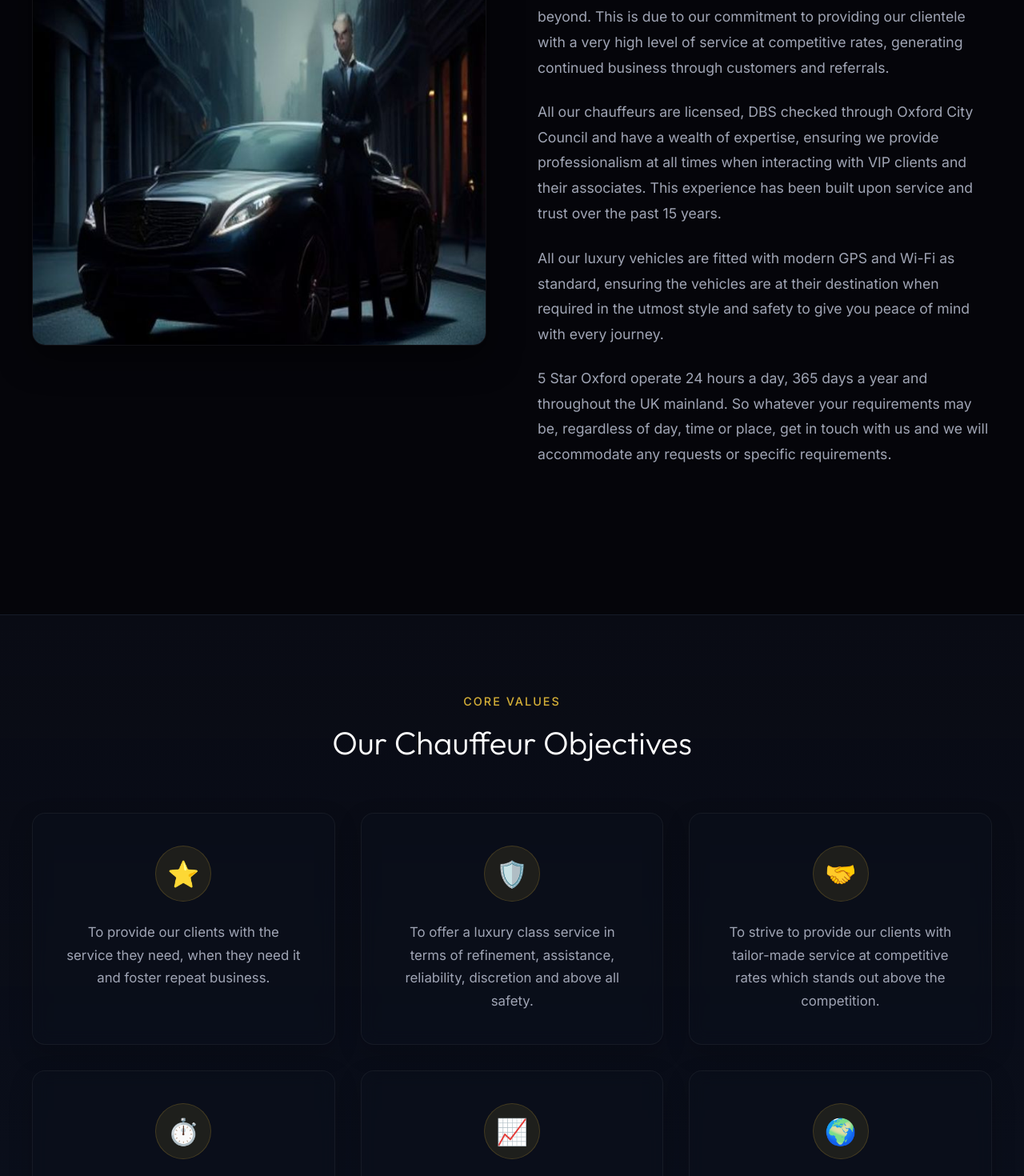
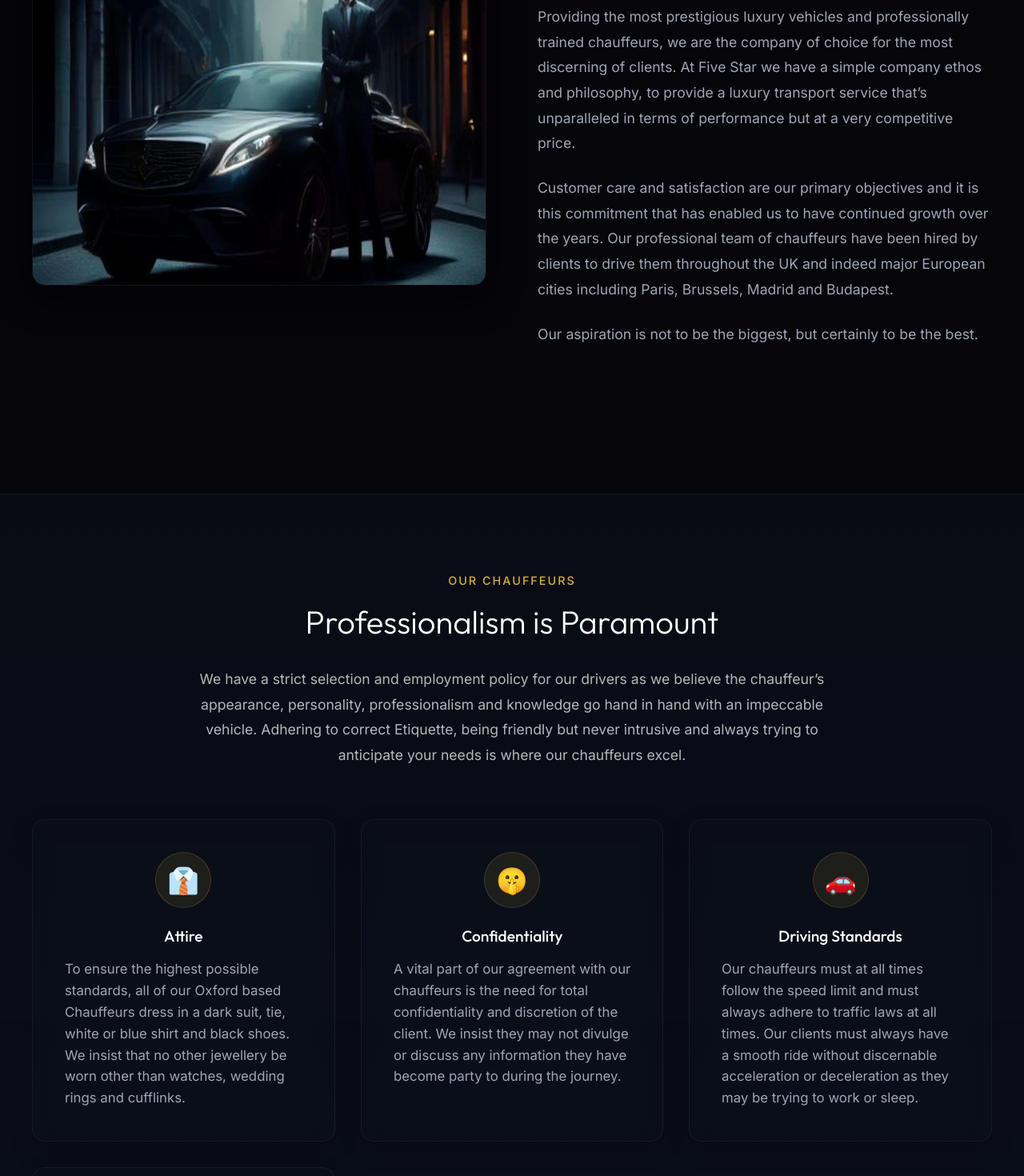
Before and after one commit to num876/oxford-vip-chauffeurs, a Next.js app: page /about-us in a window 1280 px wide. Shown: the part 840-2310 px from the top of the page at 80% size. Built offline with nearby package versions, Linux system fonts and the light colour scheme; a web font is replaced by a local one.

Commit message:
Replace placeholder text with scraped content from live site

```diff
--- a/src/app/about-us/page.tsx
+++ b/src/app/about-us/page.tsx
@@ -6,13 +6,11 @@ export const metadata = {
   title: 'About Us | 5 Star Oxford',
 };
 
-const objectives = [
-  { icon: '⭐', text: 'To provide our clients with the service they need, when they need it and foster repeat business.' },
-  { icon: '🛡️', text: 'To offer a luxury class service in terms of refinement, assistance, reliability, discretion and above all safety.' },
-  { icon: '🤝', text: 'To strive to provide our clients with tailor-made service at competitive rates which stands out above the competition.' },
-  { icon: '⏱️', text: 'To constantly strive to improve the efficiency, effectiveness and responsiveness of our services.' },
-  { icon: '📈', text: 'To seek continuous improvement year on year with the levels of service offered to all our clients.' },
-  { icon: '🌍', text: 'To market and promote 5 Star Oxford to a wider public nationally, and work in partnership with other agencies.' }
+const chauffeurStandards = [
+  { icon: '👔', title: 'Attire', text: 'To ensure the highest possible standards, all of our Oxford based Chauffeurs dress in a dark suit, tie, white or blue shirt and black shoes. We insist that no other jewellery be worn other than watches, wedding rings and cufflinks.' },
+  { icon: '🤫', title: 'Confidentiality', text: 'A vital part of our agreement with our chauffeurs is the need for total confidentiality and discretion of the client. We insist they may not divulge or discuss any information they have become party to during the journey.' },
+  { icon: '🚗', title: 'Driving Standards', text: 'Our chauffeurs must at all times follow the speed limit and must always adhere to traffic laws at all times. Our clients must always have a smooth ride without discernable acceleration or deceleration as they may be trying to work or sleep.' },
+  { icon: '🗺️', title: 'Route Knowledge', text: 'Before employment all chauffeurs have to go through a test of, arterial routes, all major airports and terminal layout, locations of major hotels, restaurants and other points of interests around Oxford and London.' }
 ];
 
 export default function AboutPage() {
@@ -52,38 +50,39 @@ export default function AboutPage() {
               <h2 className={styles.sectionTitle}>A Legacy of Excellence in Chauffeur Travel</h2>
 
               <p className={styles.storyText}>
-                Here at 5 Star Oxford we provide a luxury chauffeur service that’s tailored for each of our clients and delivered bespoke to your individual needs.
+                5 Star Oxford has cemented its reputation as Oxford’s finest luxury chauffeur company and takes pride in being the market leader in executive transport. Throughout the South East and Oxfordshire in particular, our name is synonymous with quality, comfort, reliability and punctuality.
               </p>
               <p className={styles.storyText}>
-                As a family-run business, 5 Star Oxford has fast become the chauffeur company of choice throughout the Oxfordshire region and beyond. This is due to our commitment to providing our clientele with a very high level of service at competitive rates, generating continued business through customers and referrals.
+                Providing the most prestigious luxury vehicles and professionally trained chauffeurs, we are the company of choice for the most discerning of clients. At Five Star we have a simple company ethos and philosophy, to provide a luxury transport service that’s unparalleled in terms of performance but at a very competitive price.
               </p>
               <p className={styles.storyText}>
-                All our chauffeurs are licensed, DBS checked through Oxford City Council and have a wealth of expertise, ensuring we provide professionalism at all times when interacting with VIP clients and their associates. This experience has been built upon service and trust over the past 15 years.
+                Customer care and satisfaction are our primary objectives and it is this commitment that has enabled us to have continued growth over the years. Our professional team of chauffeurs have been hired by clients to drive them throughout the UK and indeed major European cities including Paris, Brussels, Madrid and Budapest.
               </p>
               <p className={styles.storyText}>
-                All our luxury vehicles are fitted with modern GPS and Wi-Fi as standard, ensuring the vehicles are at their destination when required in the utmost style and safety to give you peace of mind with every journey.
-              </p>
-              <p className={styles.storyText}>
-                5 Star Oxford operate 24 hours a day, 365 days a year and throughout the UK mainland. So whatever your requirements may be, regardless of day, time or place, get in touch with us and we will accommodate any requests or specific requirements.
+                Our aspiration is not to be the biggest, but certainly to be the best.
               </p>
             </div>
           </div>
         </div>
       </section>
 
-      {/* Objectives Section */}
+      {/* Objectives Section (Now Chauffeur Standards) */}
       <section className={styles.objectivesSection}>
         <div className={styles.container}>
           <div className={styles.objectivesHeader}>
-            <span className={styles.sectionSubtitle}>Core Values</span>
-            <h2 className={styles.sectionTitle}>Our Chauffeur Objectives</h2>
+            <span className={styles.sectionSubtitle}>Our Chauffeurs</span>
+            <h2 className={styles.sectionTitle}>Professionalism is Paramount</h2>
+            <p className={styles.storyText} style={{ textAlign: 'center', maxWidth: '800px', margin: '0 auto', color: 'rgba(255,255,255,0.7)' }}>
+              We have a strict selection and employment policy for our drivers as we believe the chauffeur’s appearance, personality, professionalism and knowledge go hand in hand with an impeccable vehicle. Adhering to correct Etiquette, being friendly but never intrusive and always trying to anticipate your needs is where our chauffeurs excel.
+            </p>
           </div>
 
-          <div className={styles.objectivesGrid}>
-            {objectives.map((objective, index) => (
+          <div className={styles.objectivesGrid} style={{ marginTop: '3rem' }}>
+            {chauffeurStandards.map((standard, index) => (
               <div key={index} className={styles.objectiveCard}>
-                <div className={styles.objectiveIcon}>{objective.icon}</div>
-                <p className={styles.objectiveText}>{objective.text}</p>
+                <div className={styles.objectiveIcon}>{standard.icon}</div>
+                <h3 style={{ color: 'white', marginBottom: '1rem', fontSize: '1.2rem', fontWeight: '500' }}>{standard.title}</h3>
+                <p className={styles.objectiveText} style={{ textAlign: 'left', lineHeight: '1.6' }}>{standard.text}</p>
               </div>
             ))}
           </div>
--- a/src/app/contact/page.tsx
+++ b/src/app/contact/page.tsx
@@ -74,8 +74,8 @@ export default function ContactPage() {
                 <div className={styles.infoContent}>
                   <h3>Direct Lines</h3>
                   <p>
-                    Office: <a href="tel:+4401865717000">+44 (0)1865 717000</a><br />
-                    Mobile: <a href="tel:+4407748300737">+44 (0)7748 300737</a>
+                    Office: <a href="tel:+4401865422222">+44 (0)1865 422 222</a><br />
+                    Mobile: <a href="tel:+4401865422222">+44 (0)1865 422 222</a>
                   </p>
                 </div>
               </div>
--- a/src/components/Footer.tsx
+++ b/src/components/Footer.tsx
@@ -10,6 +10,9 @@ export default function Footer() {
           <StarRating size="1.5rem" />
           <span style={{ color: 'var(--text-secondary)', fontSize: '0.8rem', textTransform: 'uppercase', letterSpacing: '2px' }}>Premium Service</span>
         </div>
+        <p style={{ textAlign: 'center', maxWidth: '600px', color: 'var(--text-secondary)', fontSize: '0.9rem', lineHeight: '1.6', marginBottom: '1rem' }}>
+          As Oxfordshire's leading provider of Chauffeur Travel Services, we can tailor your journey around your exact requirements to ensure you arrive in style.
+        </p>
         <p>&copy; {new Date().getFullYear()} 5 Star Oxford. All rights reserved.</p>
         <div style={{ display: 'flex', gap: '2rem' }}>
           <Link href="/terms-and-conditions">Terms and Conditions</Link>
```
Also changed, not shown: src/app/page.tsx (+6 -7 lines), src/app/services/page.tsx (+5 -5 lines).
